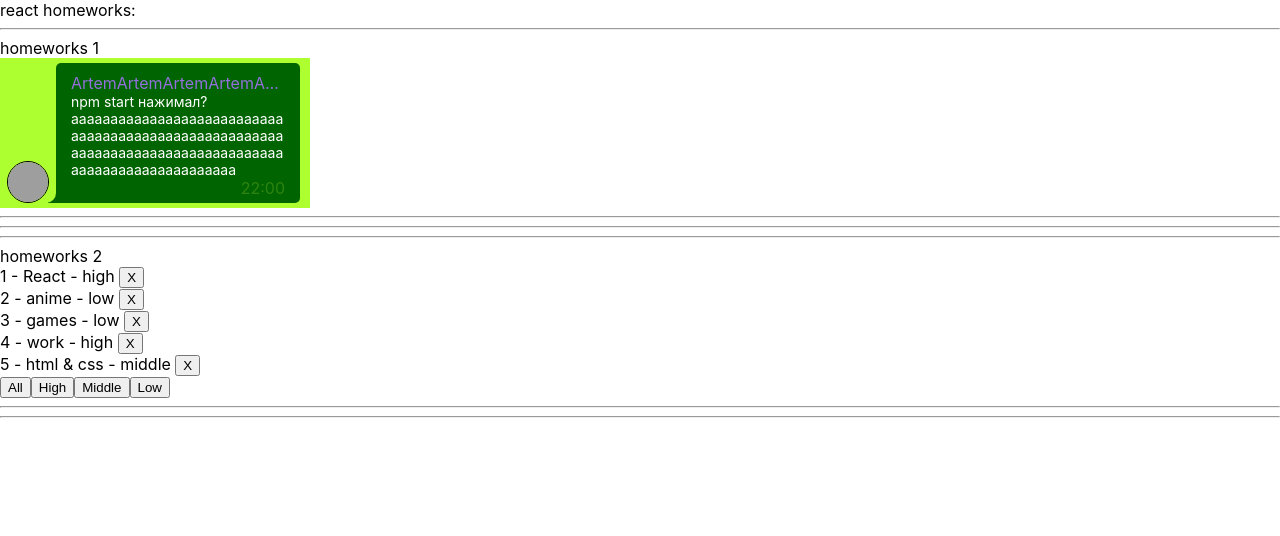
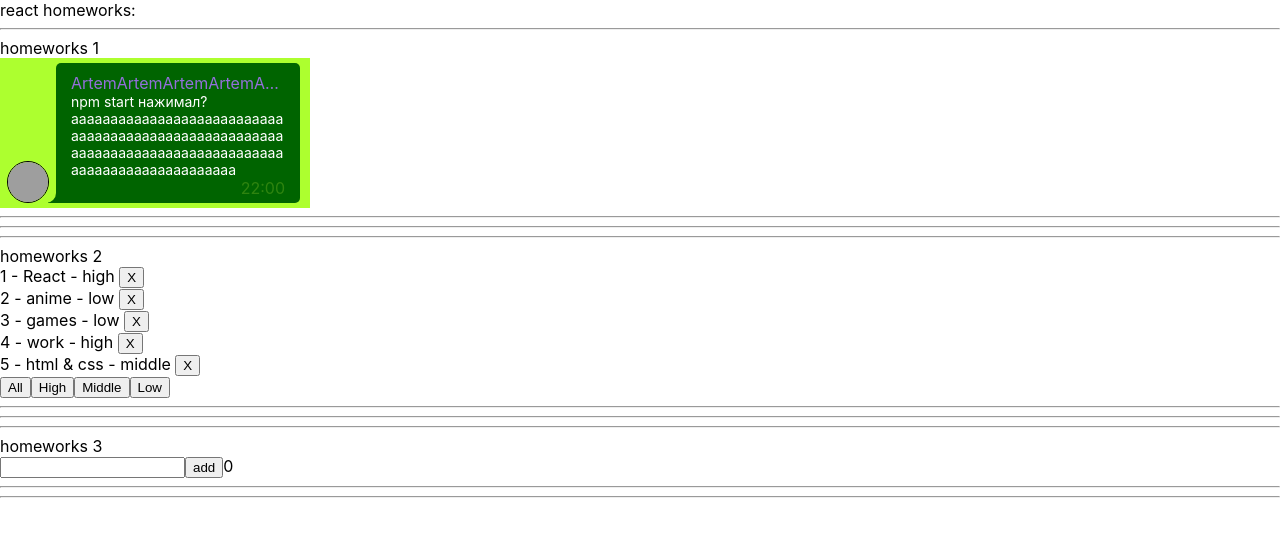
Before and after one commit to sozzuro/homeworks-by-ignat, a React (Create React App) app: page / in a window 1280 px wide. Shown: the top 536 px of the page. Built offline with nearby package versions, Linux system fonts and the light colour scheme; grey boxes are pictures that could not be loaded.

Commit message:
feat: comleted hw3 by ignat

```diff
--- a/package.json
+++ b/package.json
@@ -10,10 +10,12 @@
     "@types/node": "^16.7.13",
     "@types/react": "^17.0.20",
     "@types/react-dom": "^17.0.9",
+    "@types/uuid": "^8.3.4",
     "react": "^17.0.2",
     "react-dom": "^17.0.2",
     "react-scripts": "5.0.0",
     "typescript": "^4.4.2",
+    "uuid": "^8.3.2",
     "web-vitals": "^2.1.0"
   },
   "scripts": {
--- a/src/p1-main/m1-ui/u1-app/App.tsx
+++ b/src/p1-main/m1-ui/u1-app/App.tsx
@@ -2,6 +2,7 @@ import React from 'react'
 import s from './App.module.css'
 import HW1 from '../../../p2-homeworks/h1/HW1'
 import HW2 from "../../../p2-homeworks/h2/HW2";
+import HW3 from "../../../p2-homeworks/h3/HW3";
 
 function App() {
     return (
@@ -9,7 +10,7 @@ function App() {
             <div>react homeworks:</div>
             <HW1/>
             <HW2/>
-            {/*<HW3/>*/}
+            <HW3/>
             {/*<HW4/>*/}
             {/*<HW5/>*/}
 
--- a/src/p2-homeworks/h2/HW2.tsx
+++ b/src/p2-homeworks/h2/HW2.tsx
@@ -6,7 +6,7 @@ export type AffairPriorityType = 'high' | 'middle' | 'low' // need to fix any
 export type AffairType = {
     _id: number,
     name: string,
-    priority: string
+    priority: AffairPriorityType
 } // need to fix any
 export type FilterType = 'all' | AffairPriorityType
 
--- a/src/p2-homeworks/h3/Greeting.tsx
+++ b/src/p2-homeworks/h3/Greeting.tsx
@@ -1,19 +1,19 @@
-import React from 'react'
+import React, {ChangeEvent} from 'react'
 import s from './Greeting.module.css'
 
 type GreetingPropsType = {
-    name: any // need to fix any
-    setNameCallback: any // need to fix any
-    addUser: any // need to fix any
-    error: any // need to fix any
-    totalUsers: any // need to fix any
+    name: string // need to fix any
+    setNameCallback: (e: ChangeEvent<HTMLInputElement>) => void // need to fix any
+    addUser: () => void // need to fix any
+    error: string // need to fix any
+    totalUsers: number // need to fix any
 }
 
 // презентационная компонента (для верстальщика)
 const Greeting: React.FC<GreetingPropsType> = (
     {name, setNameCallback, addUser, error, totalUsers} // деструктуризация пропсов
 ) => {
-    const inputClass = s.error // need to fix with (?:)
+    const inputClass = error ? s.error : s.someClass; // need to fix with (?:)
 
     return (
         <div>
--- a/src/p2-homeworks/h3/GreetingContainer.tsx
+++ b/src/p2-homeworks/h3/GreetingContainer.tsx
@@ -1,9 +1,10 @@
-import React, {useState} from 'react'
+import React, {ChangeEvent, useState} from 'react'
 import Greeting from './Greeting'
+import {UserType} from "./HW3";
 
 type GreetingContainerPropsType = {
-    users: any // need to fix any
-    addUserCallback: any // need to fix any
+    users: Array<UserType> // need to fix any
+    addUserCallback: (name: string) => void // need to fix any
 }
 
 // более простой и понятный для новичков
@@ -12,17 +13,24 @@ type GreetingContainerPropsType = {
 // более современный и удобный для про :)
 // уровень локальной логики
 const GreetingContainer: React.FC<GreetingContainerPropsType> = ({users, addUserCallback}) => { // деструктуризация пропсов
-    const [name, setName] = useState<any>('') // need to fix any
-    const [error, setError] = useState<any>('') // need to fix any
+    const [name, setName] = useState<string>('') // need to fix any
+    const [error, setError] = useState<string>('') // need to fix any
 
-    const setNameCallback = (e: any) => { // need to fix any
-        setName('') // need to fix
+    const setNameCallback = (e: ChangeEvent<HTMLInputElement>) => { // need to fix any
+        setError('');
+        setName(e.currentTarget.value) // need to fix
     }
     const addUser = () => {
-        alert(`Hello  !`) // need to fix
+        if (name.trim() !== '') {
+            alert(`Hello ${name}!`) // need to fix
+            addUserCallback(name);
+            setName('');
+        } else {
+            setError('Field required!!!')
+        }
     }
 
-    const totalUsers = 0 // need to fix
+    const totalUsers = users.length // need to fix
 
     return (
         <Greeting
--- a/src/p2-homeworks/h3/HW3.tsx
+++ b/src/p2-homeworks/h3/HW3.tsx
@@ -1,18 +1,19 @@
 import React, {useState} from 'react'
 import GreetingContainer from './GreetingContainer'
+import {v1} from "uuid";
 
 // types
 export type UserType = {
-    _id: any // need to fix any
-    name: any // need to fix any
+    _id: string // need to fix any
+    name: string // need to fix any
 }
 
 // уровень работы с глобальными данными
 function HW3() {
-    const [users, setUsers] = useState<any>([]) // need to fix any
+    const [users, setUsers] = useState<Array<UserType>>([]) // need to fix any
 
-    const addUserCallback = (name: any) => { // need to fix any
-        setUsers([]) // need to fix
+    const addUserCallback = (name: string) => { // need to fix any
+        setUsers([{_id: v1(), name}, ...users]) // need to fix
     }
 
     return (
```
Also changed, not shown: 1 other file (tests, documents, lock files or other folders).
